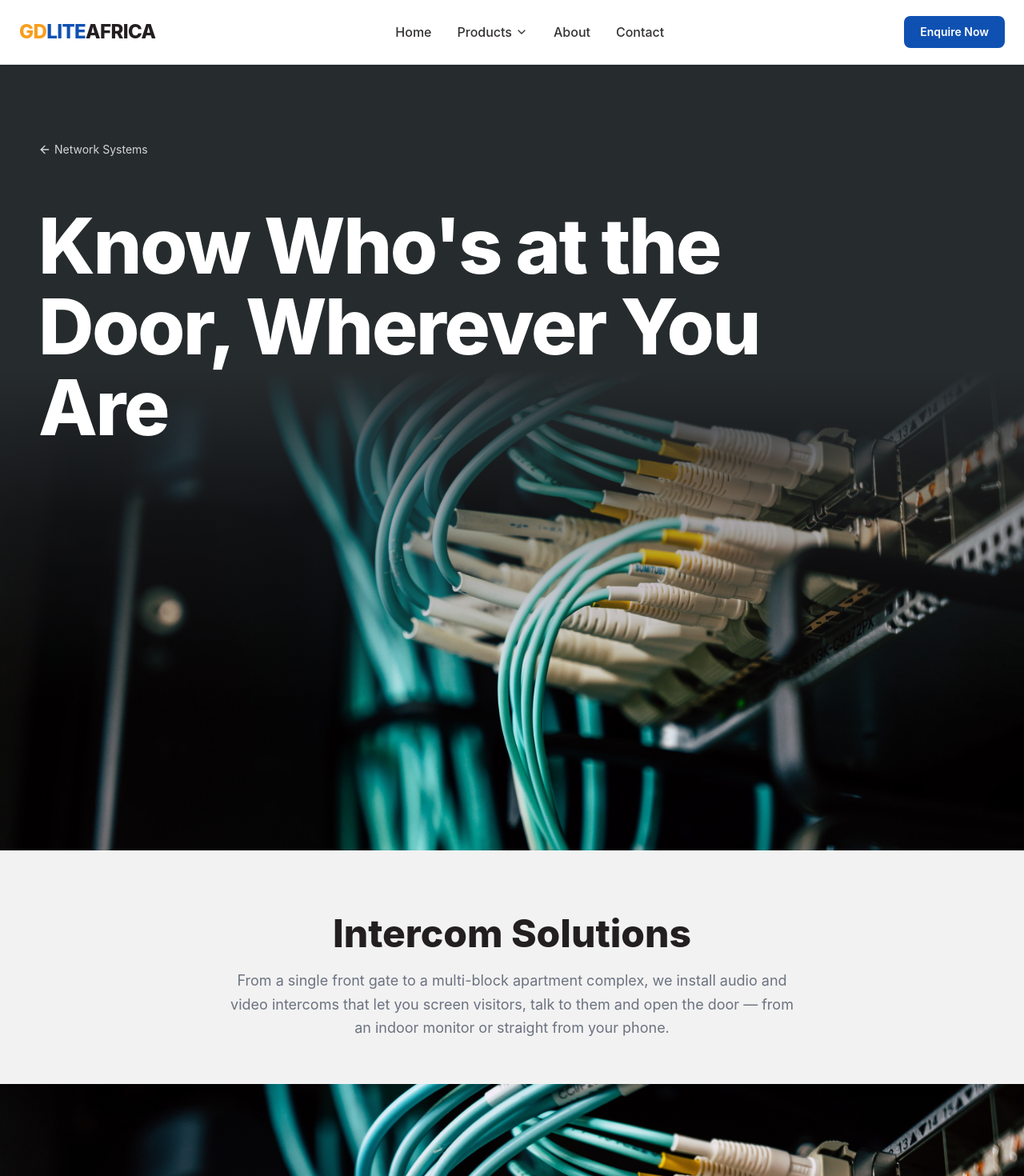
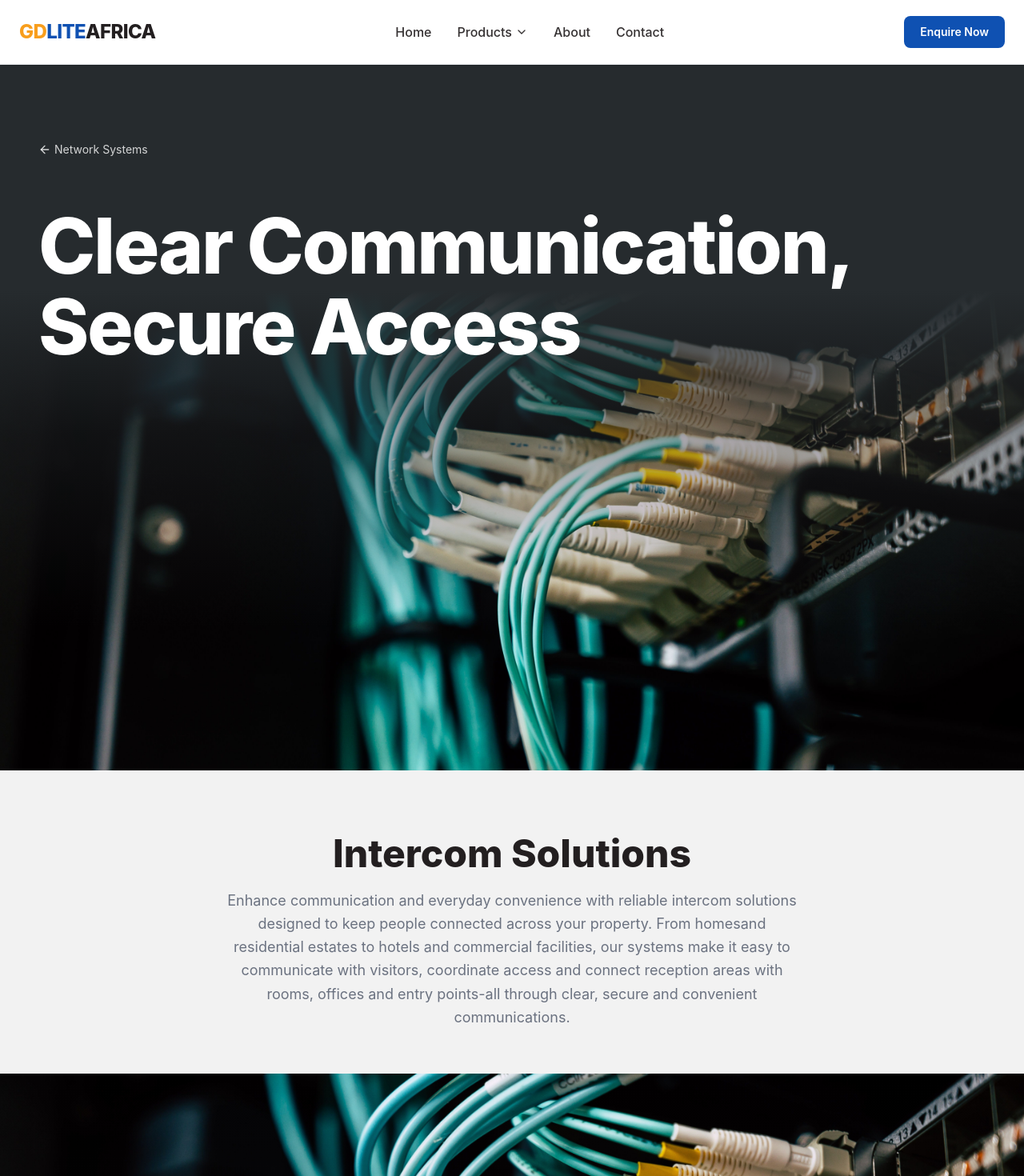
Before and after one commit to edkariuki/GDLite, a React (Vite) app in the folder GDLite/: page /network-systems/intercomms in a window 1280 px wide. Shown: the top 1470 px of the page at 80% size. Built offline with nearby package versions, Linux system fonts and the light colour scheme.

Commit message:
update intercomm desc

```diff
--- a/GDLite/src/pages/solutions/network_systems/subcategories/intercomms.jsx
+++ b/GDLite/src/pages/solutions/network_systems/subcategories/intercomms.jsx
@@ -85,7 +85,7 @@ export default function Intercoms() {
                         <ArrowLeft className="w-4 h-4 mr-1" /> Network Systems
                     </Link>
                     <h1 className="mt-10 sm:mt-14 text-5xl sm:text-7xl lg:text-8xl font-extrabold tracking-tight max-w-5xl leading-[1.05]">
-                        Know Who's at the Door, Wherever You Are
+                        Clear Communication, Secure Access
                     </h1>
                 </div>
 
@@ -99,9 +99,9 @@ export default function Intercoms() {
             <section className="max-w-3xl mx-auto pt-20 pb-14 px-6 text-center">
                 <h2 className="text-4xl sm:text-5xl font-extrabold text-content-primary">Intercom Solutions</h2>
                 <p className="mt-5 text-lg text-content-secondary leading-relaxed">
-                    From a single front gate to a multi-block apartment complex, we install audio and video
-                    intercoms that let you screen visitors, talk to them and open the door — from an indoor
-                    monitor or straight from your phone.
+                    Enhance communication and everyday convenience with reliable intercom solutions designed to keep people
+                    connected across your property. From homesand residential estates to hotels and commercial facilities, our systems make it
+                    easy to communicate with visitors, coordinate access and connect reception areas with rooms, offices and entry points-all through clear, secure and convenient communications.
                 </p>
             </section>
 
```
